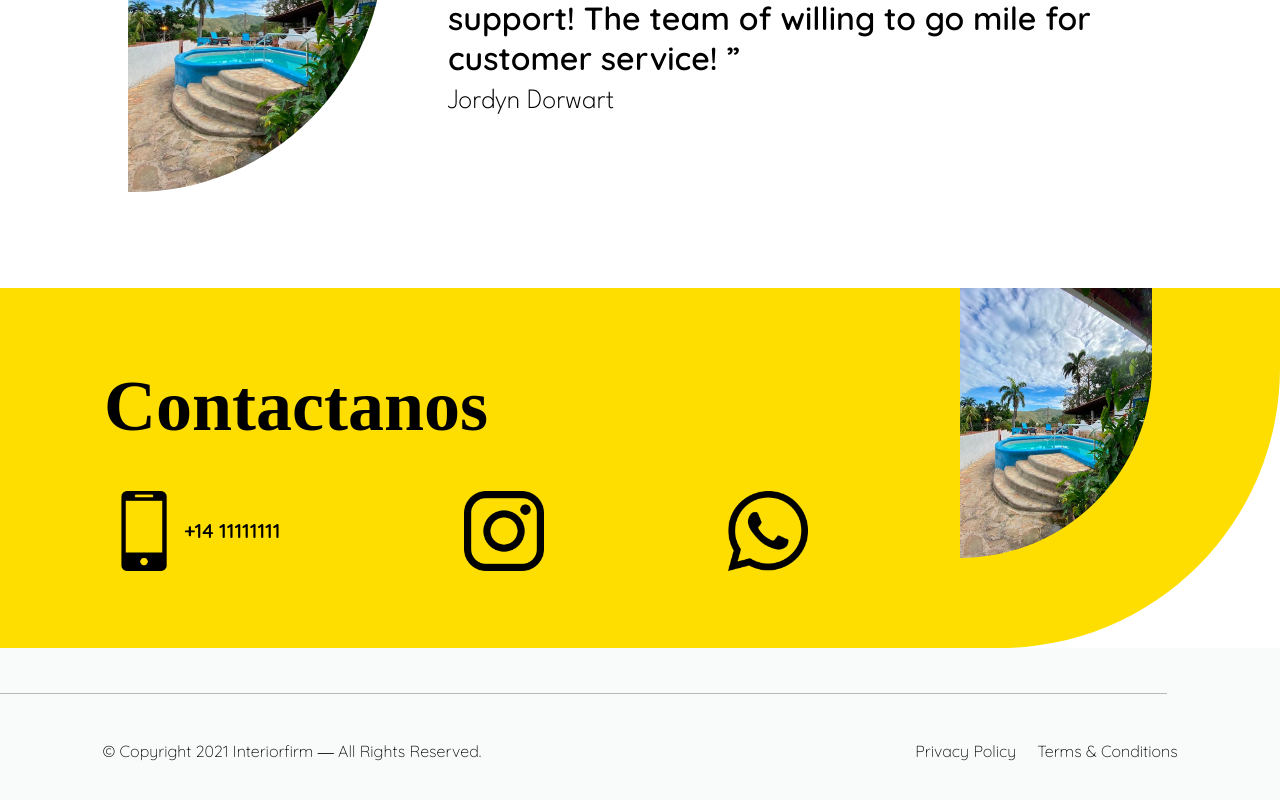
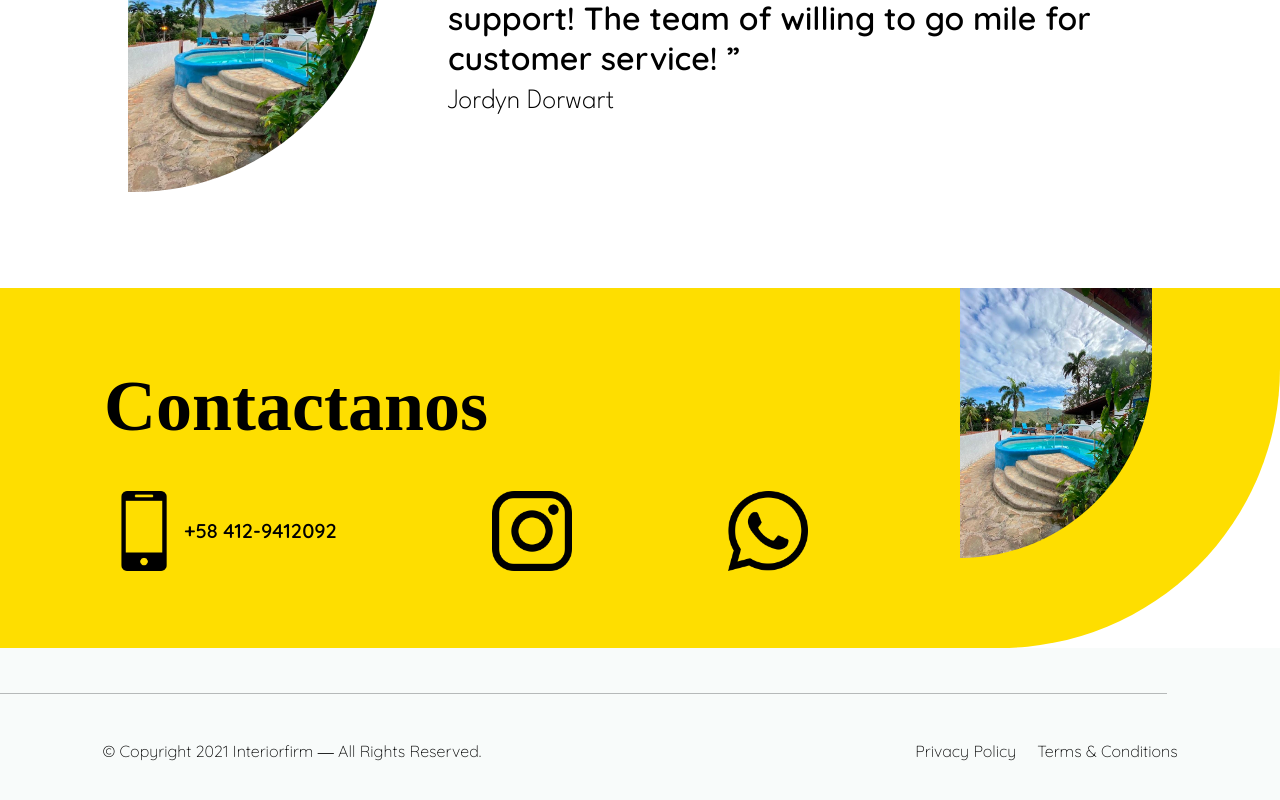
Before and after one commit to RivasAlejandro1/Hotel-Front, a React (Vite) app: page / in a window 1280 px wide. Shown: the part 2312-3112 px from the top of the page. Built offline with nearby package versions, Linux system fonts and the light colour scheme; a web font is replaced by a local one.

Commit message:
changes Interest

```diff
--- a/src/components/Interest/Interest.jsx
+++ b/src/components/Interest/Interest.jsx
@@ -6,7 +6,7 @@ import instagramIMG from '../../assets/redes/instagram.png';
 import whatssapIMG from '../../assets/redes/whatsapp.png';
 export default function Interest() {
     return(
-        <section className={style.Interest}>
+        <section className={style.Interest} id="Contact">
             <div className={style.form1}>
                 <img src= {img1}></img>
             </div>
@@ -16,7 +16,7 @@ export default function Interest() {
                 <div className={style.redesIcons}>
                     <div>
                         <img src={telefonoIMG}></img>
-                        <p>+14 11111111</p>
+                        <p>+58 412-9412092</p>
                     </div>
                     <img src={instagramIMG}></img>
                     <img src={whatssapIMG}></img>
```
